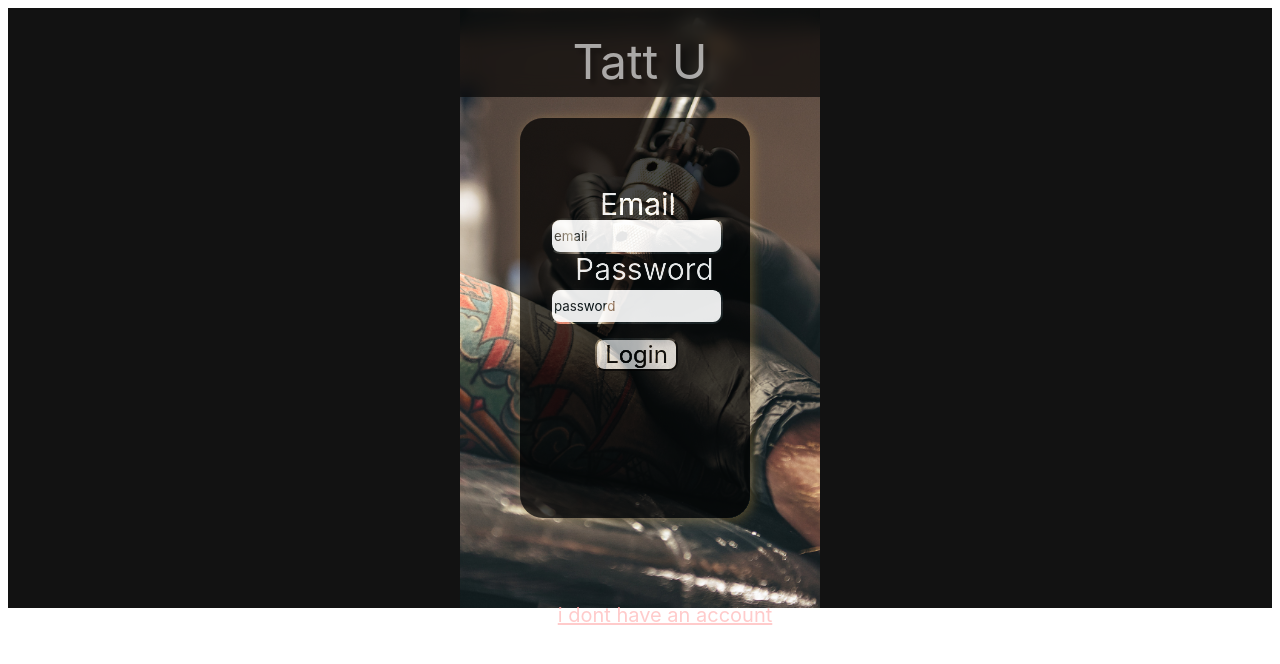
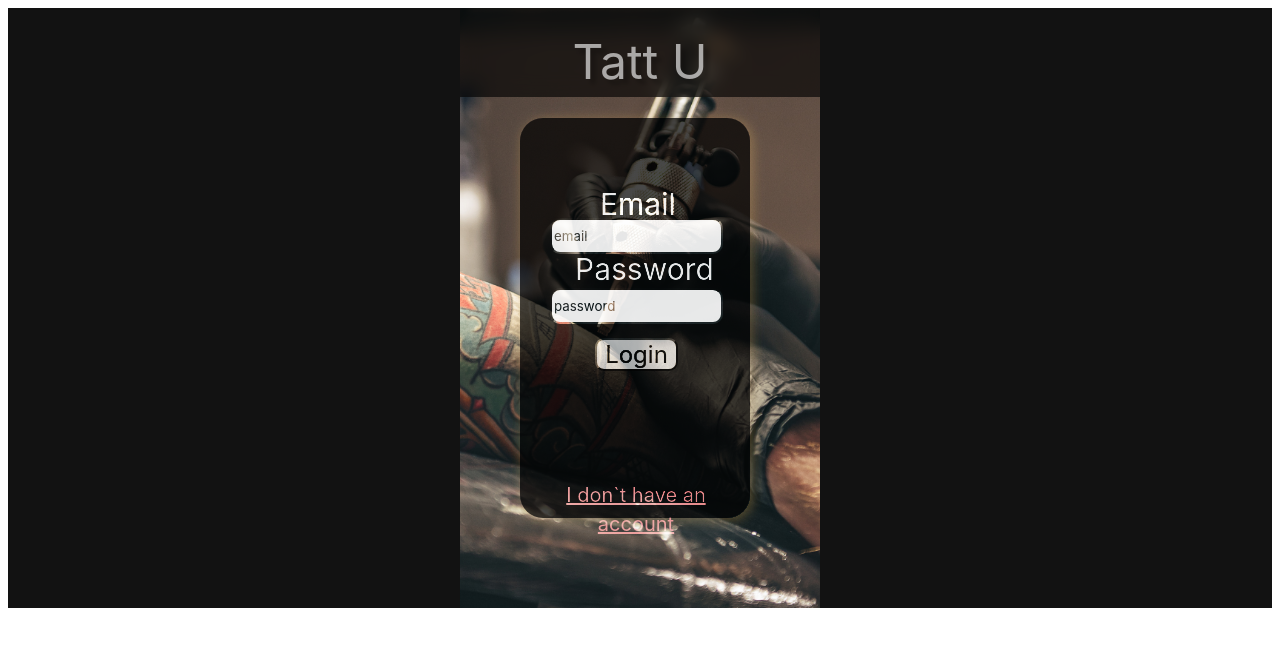
Before and after one commit to leoopardo/Tatt-U-React, a React (Create React App) app: page / in a window 1280 px wide. Shown: the top 664 px of the page. Built offline with nearby package versions, Linux system fonts and the light colour scheme.

Commit message:
sign up---- rota login ok

```diff
--- a/src/Pages/login.js
+++ b/src/Pages/login.js
@@ -79,7 +79,7 @@ export function Login() {
                     </button>
                 </div>
             </form>
-            <Link to="/signup" className="DontHaveAnAccout">i dont have an account</Link>
+            <Link to="/signup" className="DontHaveAnAccout">I don`t have an account</Link>
             </div>
         </div>
      );
--- a/src/style/login-style.css
+++ b/src/style/login-style.css
@@ -140,7 +140,6 @@
         height: 36px;
         left: 55px;
         top: 125px;
-
     }
     .inputPassword{
         position: absolute;
@@ -151,4 +150,12 @@
         position: relative;
         left: 75px;
     }
+    .DontHaveAnAccout{
+        position: relative;
+        width: 220px;
+        height: 18px;
+        left: 6px;
+        top: 330px;
+        font-weight: 400;
+    }
   }
```
